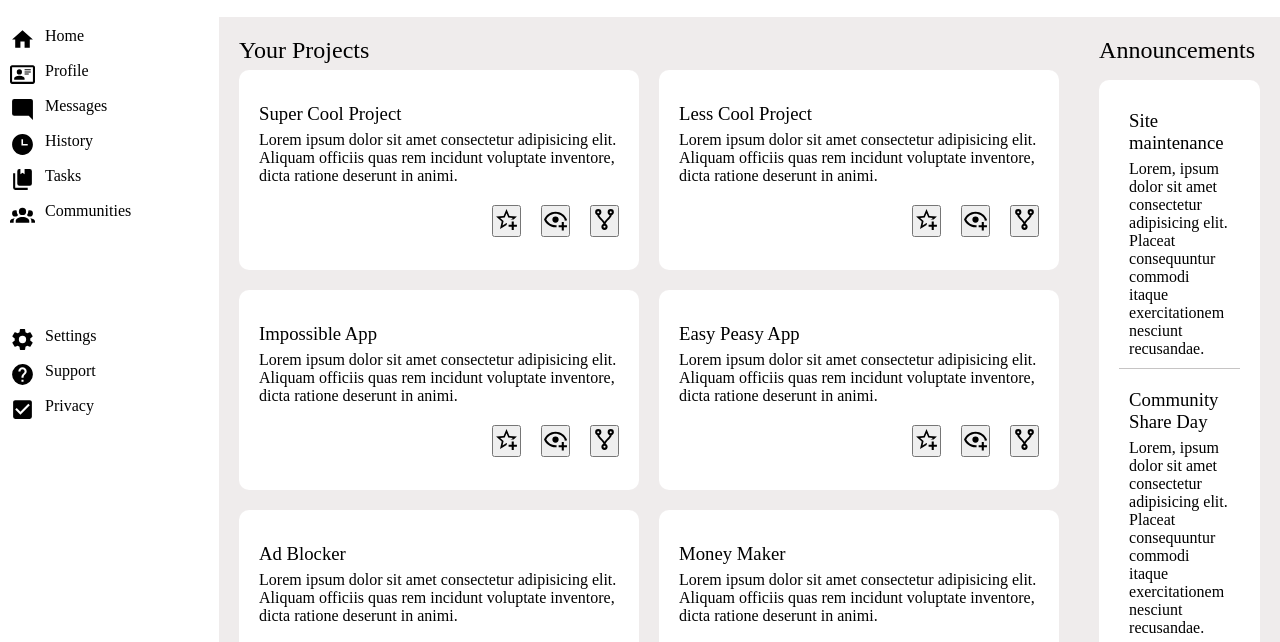
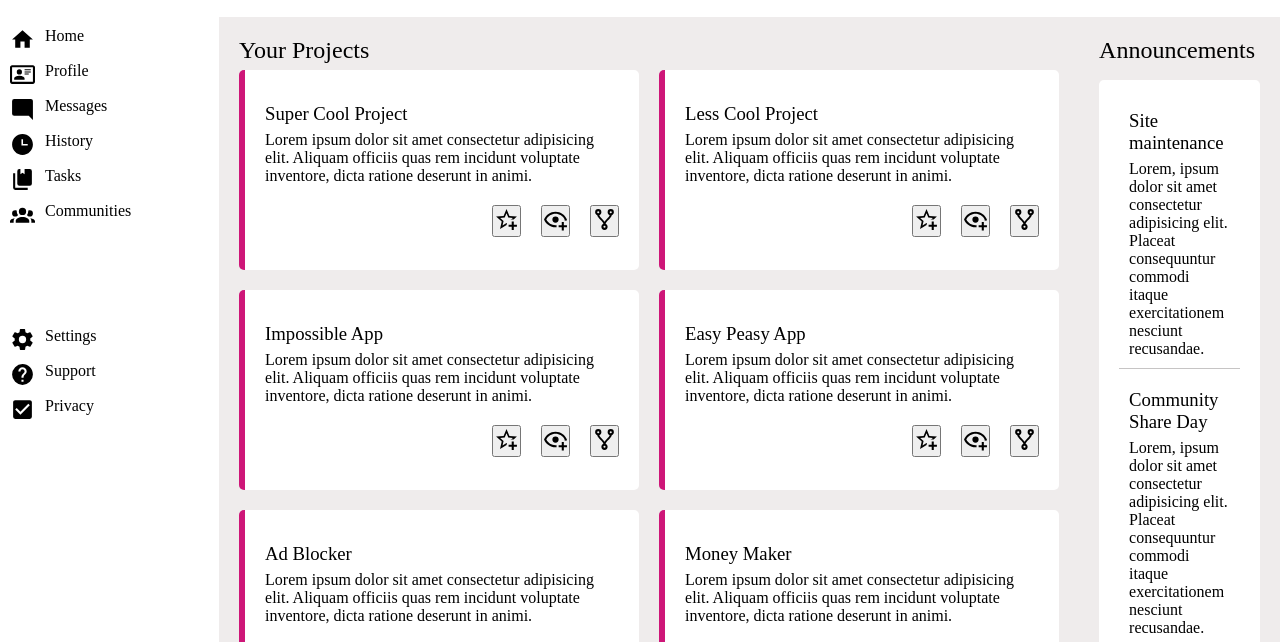
Before and after one commit to JingyeHub/admin-dashboard, a plain HTML site: page index.html in a window 1280 px wide. Shown: the part 123-765 px from the top of the page. Drawn offline with Linux system fonts and the light colour scheme.

Commit message:
Style each project card and adjust the border-radius's value

```diff
--- a/style.css
+++ b/style.css
@@ -142,7 +142,9 @@ button.blue-bg {
     justify-content: center;
     gap: 20px;
     background-color: rgb(255, 255, 255);
-    border-radius: 10px;
+    border-radius: 5px;
+    border-left: 6px solid rgb(206, 22, 120);
+
 }
 
 div.buttons {
@@ -170,7 +172,7 @@ div.buttons {
     gap: 10px;
     background-color: rgb(255, 255, 255);
     padding: 20px;
-    border-radius: 10px;
+    border-radius: 5px;
 }
 
 #announcements>div:not(:last-child) {
```
